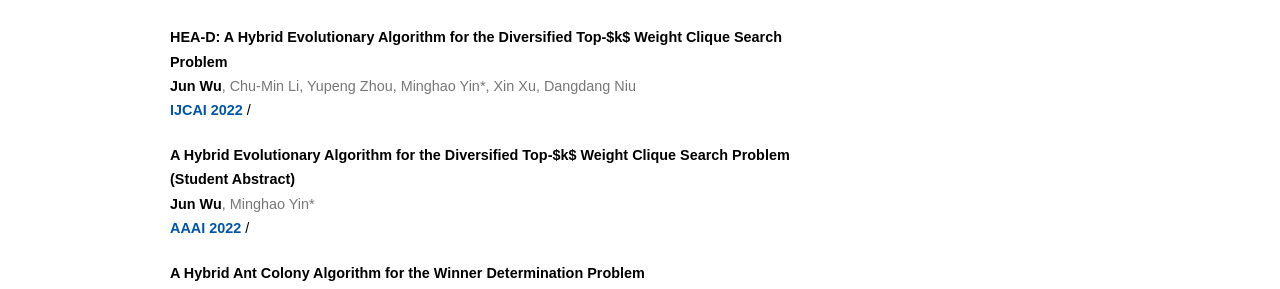
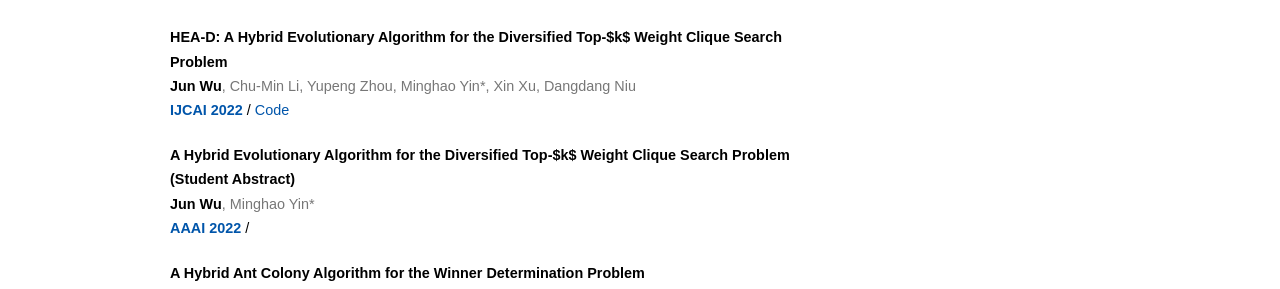
Before and after one commit to wujunzero/website, a Jekyll site: the page built from _posts/2022-07-01-HEA-D-A Hybrid Evolutionary Algorithm for the Diversified Top-$k$ Weight Clique Search Problem.md, in a window 1280 px wide and 900 px high, scrolled down 538 px. Shown: the part 158-447 px from the top of the window. Built offline with Jekyll 4.4.1, drawn with Linux system fonts in a browser that asks for light colours.

Commit message:
add code tag for post

```diff
--- a/_includes/header.html
+++ b/_includes/header.html
@@ -162,6 +162,9 @@
                 {% if post.paper %}
                 <span class="tag"><a href="{{ post.paper }}">Paper</a></span>
                 {% endif %}
+                {% if post.code %}
+                <span class="tag"><a href="{{ post.code }}">Code</a></span>
+                {% endif %}
               </div>
             </div>
           </div>
```
